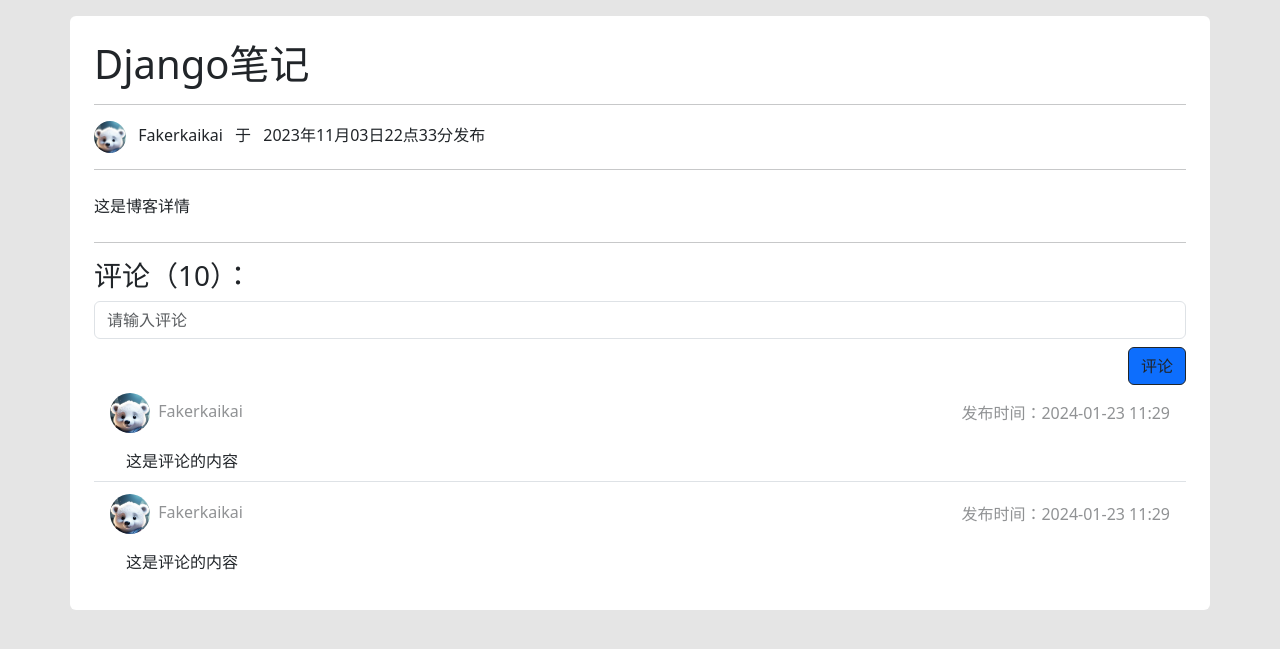
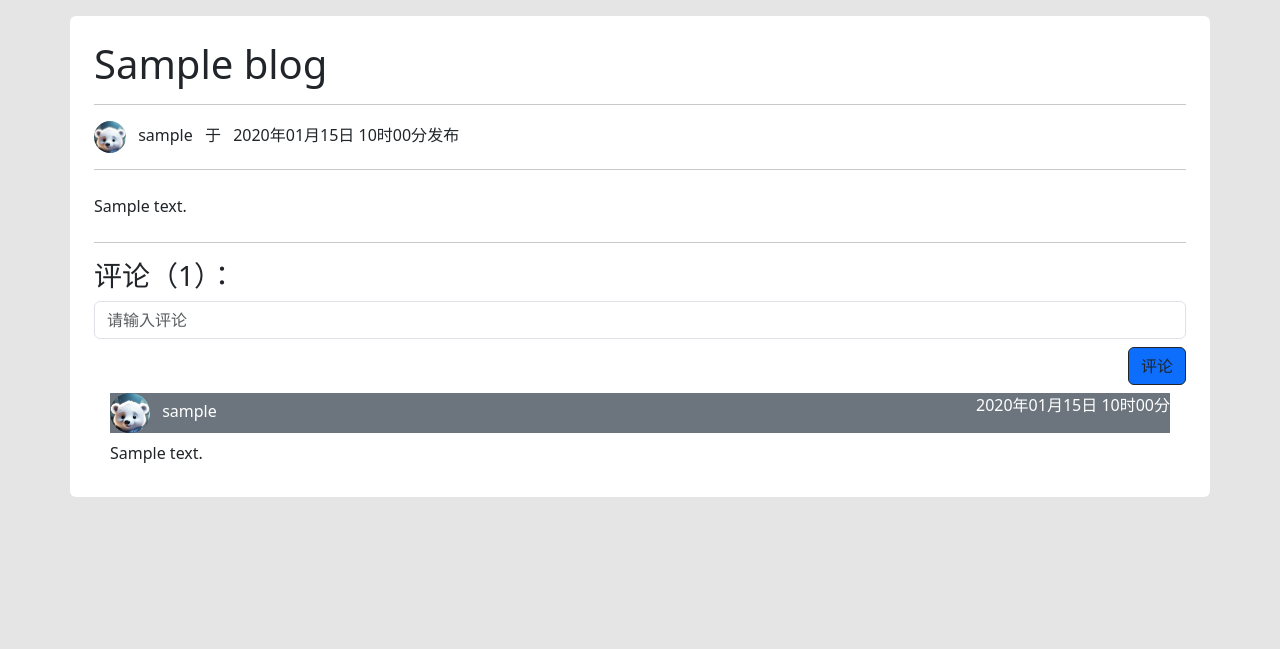
Before and after one commit to Liuzikaii/django_blog, a Django app: template kk_blog/templates/blog_detail.html in a window 1280 px wide. Shown: the part 57-706 px from the top of the page. Run offline with Django 5.2, Linux system fonts and the light colour scheme; the template is opened without the code that fills it: most values are stand-ins (such as "Sample title", 1, 10 or a date in 2020); data that the repository does not hold is empty; some libraries are stand-ins or nearby versions.

Commit message:
更新发布博客、博客详情、博客检索（根据标题和内容）等内容，完成基本的博客功能

```diff
--- a/kk_blog/blog/urls.py
+++ b/kk_blog/blog/urls.py
@@ -5,6 +5,8 @@ app_name = 'blog'  # 指定 app 命名空间
 
 urlpatterns = [
     path('index/', views.index, name='index'),
-    path('blog/<int:blog_id>', views.blog_detail, name='blog_detail'),
+    path('blog/detail/<int:blog_id>', views.blog_detail, name='blog_detail'),
     path('blog/pub', views.pub_blog, name='pub_blog'),
+    path('blog/comment/pub', views.pub_comment, name='pub_comment'),
+    path('search', views.search, name='search'),
 ]
--- a/kk_blog/kkauth/urls.py
+++ b/kk_blog/kkauth/urls.py
@@ -4,7 +4,8 @@ from . import views
 app_name = 'kkauth'
 
 urlpatterns = [
-    path('login', views.login, name='login'),
+    path('login', views.kk_login, name='login'),
+    path('logout', views.kk_logout, name='logout'),
     path('register', views.register, name='register'),
     path('captcha', views.send_email_captcha, name='send_email_captcha'),
 ]
--- a/kk_blog/templates/base.html
+++ b/kk_blog/templates/base.html
@@ -1,4 +1,3 @@
-
 <!DOCTYPE html>
 <html lang="en">
 <head>
@@ -18,24 +17,42 @@
     <div class="container">
         <div class="d-flex flex-wrap align-items-center justify-content-center justify-content-lg-start">
             <a href="/" class="d-flex align-items-center mb-2 mb-lg-0 text-dark text-decoration-none">
-              <svg class="bi me-2" width="40" height="32" role="img" aria-label="Bootstrap"><use xlink:href="#bootstrap"></use></svg>
+                <svg class="bi me-2" width="40" height="32" role="img" aria-label="Bootstrap">
+                    <use xlink:href="#bootstrap"></use>
+                </svg>
             </a>
 
 
             <ul class="nav col-12 col-lg-auto me-lg-auto mb-2 justify-content-center mb-md-0">
                 <img src="{% static 'image/blog_pic.jpg' %}" alt="mdo" width="32" height="32" class="rounded-circle">
                 <li><a href="#" class="nav-link px-2 link-dark">首页</a></li>
-              <li><a href="#" class="nav-link px-2 link-dark">发布博客</a></li>
+                <li><a href="{% url 'blog:pub_blog' %}" class="nav-link px-2 link-dark">发布博客</a></li>
                 <li><a href="#" class="nav-link px-2 link-dark">笔记</a></li>
             </ul>
 
+            <form class="col-12 col-lg-auto mb-3 mb-lg-0 me-lg-3" role="search" action="{% url 'blog:search' %}" method="GET">
+                <input type="search" name="q" class="form-control input-group-lg" placeholder="搜索..." aria-label="搜索">
+            </form>
+            {% comment %}根据settings配置django.contrib.auth.context_processors.auth中获取到user{% endcomment %}
+            {% if user.is_authenticated %}
+                <div class="dropdown text-end">
+                    <a href="#" class="d-block link-dark text-decoration-none dropdown-toggle" data-bs-toggle="dropdown"
+                       aria-expanded="false">
+                        <img src="{% static 'image/blog_pic.jpg' %}" alt="mdo" width="32" height="32" class="rounded-circle">
+                    </a>
+                    <ul class="dropdown-menu text-small">
+                        <li><a class="dropdown-item" href="{% url 'kkauth:logout' %}">退出登录</a></li>
+                    </ul>
+                </div>
+            {% else %}
                 <form class="col-12 col-lg-auto mb-3 mb-lg-0 me-lg-3" role="search">
-              <input type="search" class="form-control input-group-lg" placeholder="搜索..." aria-label="搜索">
+                    <a href="{% url 'kkauth:login' %}" type="button"
+                       class="btn btn-primary btn-outline-dark me-2">登录</a>
+                    <a href="{% url 'kkauth:register' %}" type="button"
+                       class="btn btn-light btn-outline-dark me-2">注册</a>
                 </form>
-            <form class="col-12 col-lg-auto mb-3 mb-lg-0 me-lg-3" role="search">
-                <button type="button" class="btn btn-primary btn-outline-dark me-2">登录</button>
-                <button type="button" class="btn btn-light btn-outline-dark me-2">注册</button>
-            </form>
+            {% endif %}
+
         </div>
     </div>
 </header>
--- a/kk_blog/templates/blog_detail.html
+++ b/kk_blog/templates/blog_detail.html
@@ -2,58 +2,63 @@
 
 {% block title %}博客详情{% endblock %}
 
-{% block head %}{% endblock %}
+{% block head %}
+    {% comment %}引入代码高亮库{% endcomment %}
+    <link rel="stylesheet" href="{% static 'highlight/styles/github-dark.min.css' %}">
+    <script src="{% static 'highlight/highlight.min.js' %}"></script>
+{% endblock %}
 
 {% block main %}
-    <h1>Django笔记</h1>
+    <h1>{{ blog.title }}</h1>
     <hr>
     <div class="mt-2">
         <img src="{% static "image/blog_pic.jpg" %}" height="32" width="32" class="rounded-circle">
-        <span class="ms-2">Fakerkaikai</span>
+        <span class="ms-2">{{ blog.author.username }}</span>
         <span class="ms-2">于</span>
-        <span class="ms-2">2023年11月03日22点33分</span>发布
+        <span class="ms-2">{{ blog.publish_time | date:"Y年m月d日 h时i分" }}</span>发布
     </div>
     <hr>
     <div class="py-2">
-        这是博客详情
+        {% comment %}
+        因为内容是来自富文本编辑器的
+        所以用safe来保证html解析标签
+        {% endcomment %}
+        {{ blog.content|safe }}
     </div>
     <hr>
     <div class="mt-2">
-        <h3>评论（10）：</h3>
-        <form action="" method="POST">
+        <h3>评论（{{ blog.comments.all | length }}）：</h3>
+        <form action="{% url 'blog:pub_comment' %}" method="POST">
+            {% csrf_token %}
+            <input type="hidden" name="blog_id" value="{{ blog.id }}">
             <div class="mt-2">
-                <input type="text" class="form-control" placeholder="请输入评论">
+                <input type="text" class="form-control" placeholder="请输入评论" name="content">
             </div>
             <div class="text-end mt-2">
-                <button type="button" class="btn btn-primary btn-outline-dark">评论</button>
+                <button class="btn btn-primary btn-outline-dark">评论</button>
             </div>
         </form>
     </div>
-    <ul class="list-group list-group-flush">
-        <li class="list-group-item mb-1">
-            <div class="d-flex justify-content-between text-body-tertiary">
-                <div class="user-info">
-                    <img src="{% static 'image/blog_pic.jpg' %}" height="40" width="40" class="rounded-circle">
-                    <span class="ms-1">Fakerkaikai</span>
-                </div>
+    <div>
+        <ul class="list-group list-group-flush">
+            {% for comment in blog.comments.all %}
+                <li class="list-group-item">
+                    <div class="d-flex justify-content-between text-bg-secondary">
+                        <div class="user-info">
+                            <img src="{% static 'image/blog_pic.jpg' %}" class="rounded-circle" width="40" height="40">
+                            <span class="ms-2">{{ comment.author.username }}</span>
+                        </div>
+                        <div class="create-time" style="">{{ comment.publish_time | date:"Y年m月d日 h时i分" }}</div>
+                    </div>
+                    <div class="mt-2">{{ comment.content }}</div>
+                </li>
+            {% endfor %}
+        </ul>
+    </div>
 
-                <div class="creat-time" style="line-height: 40px">发布时间：2024-01-23 11:29</div>
-            </div>
-            <div class="mt-3 ps-3">
-                这是评论的内容
-            </div>
-        </li>
-        <li class="list-group-item mb-1">
-            <div class="d-flex justify-content-between text-body-tertiary">
-                <div class="user-info">
-                    <img src="{% static 'image/blog_pic.jpg' %}" height="40" width="40" class="rounded-circle">
-                    <span class="ms-1">Fakerkaikai</span>
-                </div>
-                <div class="creat-time" style="line-height: 40px">发布时间：2024-01-23 11:29</div>
-            </div>
-            <div class="mt-3 ps-3">
-                这是评论的内容
-            </div>
-        </li>
-    </ul>
+    {% comment %}引入代码高亮库{% endcomment %}
+    <script>
+    hljs.highlightAll();
+    </script>
+
 {% endblock %}
--- a/kk_blog/templates/login.html
+++ b/kk_blog/templates/login.html
@@ -9,6 +9,7 @@
     <div style="max-width: 330px;" class="m-auto">
         <h1>登录</h1>
         <form action="" method="POST">
+            {% csrf_token %}
             <div class="mb-3">
                 <label class="form-label">邮箱</label>
                 <input type="email" name="email" class="form-control" placeholder="请输入您的邮箱">
@@ -23,7 +24,7 @@
                 </label>
             </div>
             <div class="mt-3 d-grid">
-                <button class="btn btn-primary" type="button">立即登录</button>
+                <button class="btn btn-primary">立即登录</button>
             </div>
             {% comment %}
                下面的也可以写成
```
Also changed, not shown: kk_blog/blog/forms.py (added, +7 -0 lines), kk_blog/blog/views.py (+63 -4 lines), kk_blog/kkauth/forms.py (added, +54 -0 lines), kk_blog/kkauth/views.py (+58 -5 lines), kk_blog/static/js/pub_blog.js (+5 -5 lines), kk_blog/templates/index.html (+10 -6 lines), kk_blog/templates/pub_blog.html (+8 -9 lines), kk_blog/templates/register.html (+4 -9 lines), README.md. Lines whose indentation alone changed are shown as unchanged.
